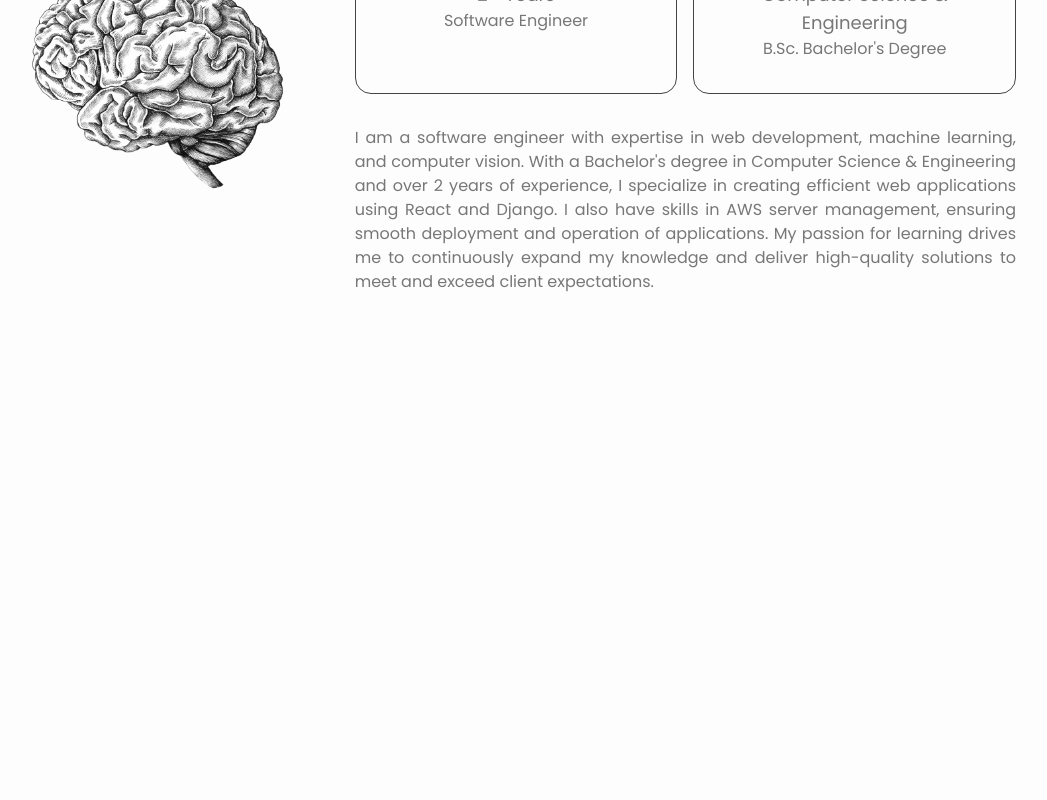
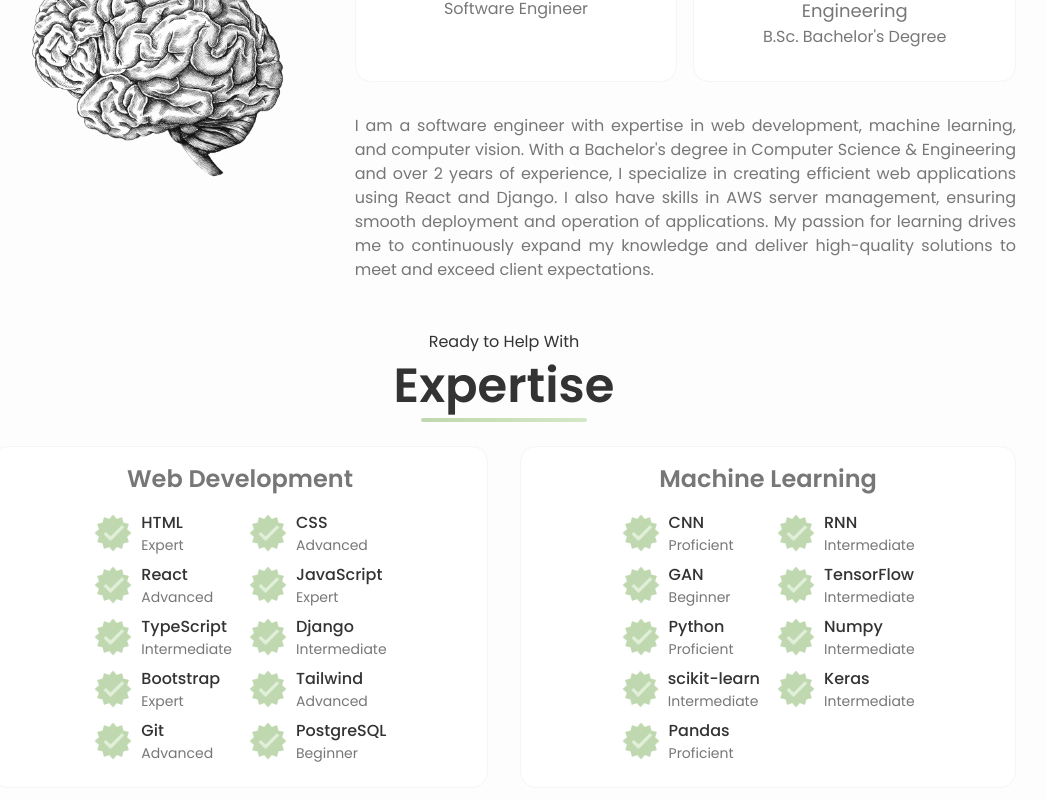
Before and after one commit to Orbin-Ahmed/Orbin-Portfolio, a React (Vite) app: page / in a window 1280 px wide. Shown: the part 1156-1956 px from the top of the page, without its empty margins (136-1183 px from the left). Before the commit the page ends 1664 px from the top, so only its background shows below. Built offline with nearby package versions, Linux system fonts and the light colour scheme.

Commit message:
expertise section completed

```diff
--- a/src/App.tsx
+++ b/src/App.tsx
@@ -1,11 +1,14 @@
 import HeroSection from "@/layouts/HeroSection";
 import Profile from "@/layouts/Profile";
+import Expertise from "@/layouts/Expertise";
 
 function App() {
   return (
     <>
       <HeroSection />
       <Profile />
+      <Expertise />
+      <section className="h-screen"></section>
     </>
   );
 }
--- /dev/null
+++ b/src/Data/data.ts
@@ -0,0 +1,32 @@
+export interface Skill {
+  name: string;
+  level: string;
+}
+
+export const webSkills: Skill[] = [
+  { name: "HTML", level: "Expert" },
+  { name: "CSS", level: "Advanced" },
+  { name: "React", level: "Advanced" },
+  { name: "JavaScript", level: "Expert" },
+  { name: "TypeScript", level: "Intermediate" },
+  { name: "Django", level: "Intermediate" },
+  { name: "Bootstrap", level: "Expert" },
+  { name: "Tailwind", level: "Advanced" },
+  { name: "Git", level: "Advanced" },
+  { name: "PostgreSQL", level: "Beginner" },
+];
+
+export const machineLearningSkills: Skill[] = [
+  { name: "CNN", level: "Proficient" },
+  { name: "RNN", level: "Intermediate" },
+  { name: "GAN", level: "Beginner" },
+  {
+    name: "TensorFlow",
+    level: "Intermediate",
+  },
+  { name: "Python", level: "Proficient" },
+  { name: "Numpy", level: "Intermediate" },
+  { name: "scikit-learn", level: "Intermediate" },
+  { name: "Keras", level: "Intermediate" },
+  { name: "Pandas", level: "Proficient" },
+];
--- a/src/components/Card.tsx
+++ b/src/components/Card.tsx
@@ -7,7 +7,7 @@ type CardProps = {
 
 const Card = ({ icon, header, subHeader, title }: CardProps) => {
   return (
-    <div className="flex-1 border border-border-200 rounded-2xl md:p-8 p-4 text-center">
+    <div className="flex-1 border border-border-100 bg-white rounded-2xl md:p-8 p-4 text-center">
       <div className="flex justify-center">
         <img src={icon} alt="icon" className="w-12 h-auto" />
       </div>
--- /dev/null
+++ b/src/components/ExpertiseCard.tsx
@@ -0,0 +1,69 @@
+import ApprovalIcon from "@/assets/approval.png";
+import { Skill } from "@/Data/data";
+
+type ExpertiseCardProps = {
+  header: string;
+  skills: Skill[];
+};
+
+const ExpertiseCard = ({ header, skills }: ExpertiseCardProps) => {
+  return (
+    <div
+      className="flex flex-col border border-border-100 bg-white rounded-2xl md:p-4
+     p-2 text-center w-full"
+    >
+      <p className="text-2xl font-semibold text-primary-200 mb-4">{header}</p>
+      <div className="flex justify-center items-center">
+        {/* Skill Row */}
+        <div className="flex flex-wrap gap-4 justify-between">
+          {/* Skill Column 1 */}
+          <div className="flex-1">
+            {/* Skill */}
+            {skills.map((value, index) =>
+              index % 2 === 0 ? (
+                <div className="flex items-center gap-2 pb-2" key={index}>
+                  <div>
+                    <img
+                      src={ApprovalIcon}
+                      alt="Icon"
+                      className="w-10 h-auto"
+                    />
+                  </div>
+                  <div className="text-left">
+                    <p className="font-medium text-nowrap">{value.name}</p>
+                    <p className="text-sm text-primary-200">{value.level}</p>
+                  </div>
+                </div>
+              ) : undefined
+            )}
+            {/* Skill End */}
+          </div>
+          {/* Skill Column 2 */}
+          <div className="flex-1">
+            {/* Skill */}
+            {skills.map((value, index) =>
+              (index + 1) % 2 === 0 ? (
+                <div className="flex items-center gap-2 pb-2" key={index}>
+                  <div>
+                    <img
+                      src={ApprovalIcon}
+                      alt="Icon"
+                      className="w-10 h-auto"
+                    />
+                  </div>
+                  <div className="text-left">
+                    <p className="font-medium text-nowrap">{value.name}</p>
+                    <p className="text-sm text-primary-200">{value.level}</p>
+                  </div>
+                </div>
+              ) : undefined
+            )}
+            {/* Skill End */}
+          </div>
+        </div>
+      </div>
+    </div>
+  );
+};
+
+export default ExpertiseCard;
--- a/src/components/HText.tsx
+++ b/src/components/HText.tsx
@@ -6,7 +6,7 @@ type HTextProps = {
 function HText({ subHeader, header }: HTextProps) {
   return (
     <div className="text-center mt-8">
-      <p className="text-lg font-medium mb-4">{subHeader}</p>
+      <p className="text-base font-normal mb-2">{subHeader}</p>
       <div className="inline-block">
         <p className="text-5xl font-black">{header}</p>
         <div className="underline"></div>
--- /dev/null
+++ b/src/layouts/Expertise.tsx
@@ -0,0 +1,24 @@
+import ExpertiseCard from "@/components/ExpertiseCard";
+import HText from "@/components/HText";
+import { webSkills, machineLearningSkills } from "@/Data/data";
+
+type ExpertiseProps = {};
+
+function Expertise({}: ExpertiseProps) {
+  return (
+    <section>
+      <div className="flex items-center flex-col h-full mt-4 w-4/5 mx-auto">
+        <HText header="Expertise" subHeader="Ready to Help With" />
+        <div className="flex justify-center items-center gap-8 w-full">
+          <ExpertiseCard header="Web Development" skills={webSkills} />
+          <ExpertiseCard
+            header="Machine Learning"
+            skills={machineLearningSkills}
+          />
+        </div>
+      </div>
+    </section>
+  );
+}
+
+export default Expertise;
--- a/src/layouts/HeroSection.tsx
+++ b/src/layouts/HeroSection.tsx
@@ -9,7 +9,7 @@ type HeroSectionProps = {};
 
 const HeroSection = ({}: HeroSectionProps) => {
   return (
-    <>
+    <section>
       <Navbar />
       {/* Image and Intro section */}
       <div className="flex flex-col justify-center items-center h-screen w-full gap-8 mt-16 sm:mt-[-3rem] sm:flex-row">
@@ -53,7 +53,7 @@ const HeroSection = ({}: HeroSectionProps) => {
           </div>
         </div>
       </div>
-    </>
+    </section>
   );
 };
 
--- a/src/layouts/Profile.tsx
+++ b/src/layouts/Profile.tsx
@@ -3,21 +3,15 @@ import HText from "@/components/HText";
 import Diploma from "@/assets/diploma.png";
 import Education from "@/assets/university.png";
 import Brain from "@/assets/Brain.png";
-import useMediaQuery from "@/hooks/useMediaQuery";
 
 type ProfileProps = {};
 
 const Profile = ({}: ProfileProps) => {
-  const isAboveLargeScreen = useMediaQuery("(min-width: 1260px)");
   return (
-    <>
-      <div className="h-full w-4/5 m-auto flex items-center flex-col">
+    <section>
+      <div className="h-full w-4/5 mx-auto flex items-center flex-col">
         <HText header="About Me" subHeader="Get To Know More" />
-        <div
-          className={`flex justify-center items-center gap-8 ${
-            !isAboveLargeScreen ? "flex-col" : ""
-          }`}
-        >
+        <div className="flex justify-center items-center gap-8 md:flex-row flex-col">
           {/* illustration area */}
           <div className="basis-1/3 md:py-10 pb-0">
             <img src={Brain} alt="" className="w-96 h-auto" />
@@ -57,7 +51,7 @@ const Profile = ({}: ProfileProps) => {
           {/* content area end */}
         </div>
       </div>
-    </>
+    </section>
   );
 };
 
```
Also changed, not shown: src/assets/approval.png (added).
